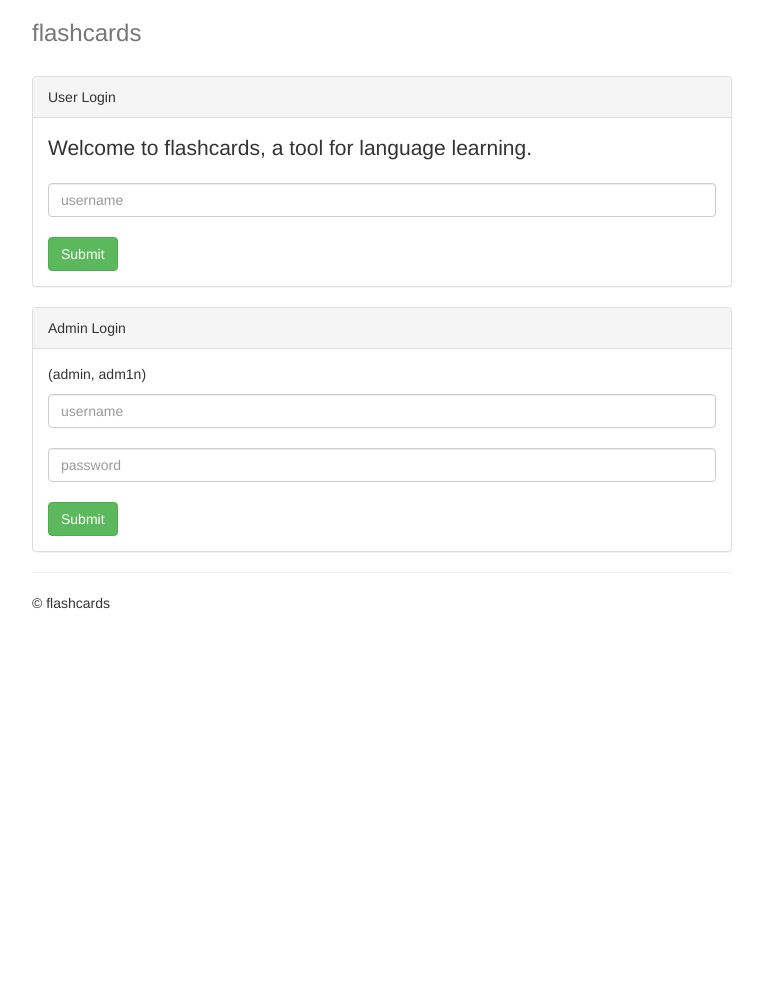
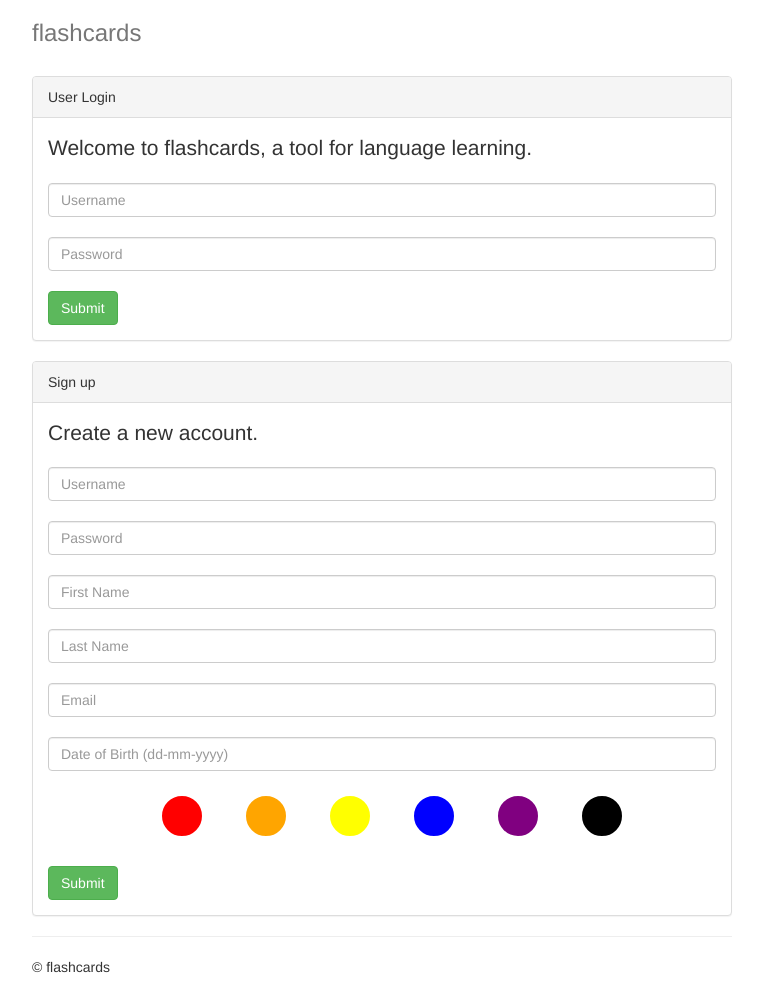
Before and after one commit to timpei/CS2012-30, a Flask app: page / in a window 1280 px wide. Shown: the whole page, without its empty margins (258-1021 px from the left). Before the commit the page ends 609 px from the top, so only its background shows below. Run offline with Flask 2, Linux system fonts and the light colour scheme; parts of the project's set-up code (start-up, migrations or seed data) failed here and were passed over; some libraries are stand-ins or nearby versions.

Commit message:
Added signing up to login page

```diff
--- a/application.py
+++ b/application.py
@@ -1,13 +1,10 @@
 import os
 import sqlite3
 from flask import Flask, render_template, request, redirect, url_for, g
+from datetime import datetime
 
 # this is the path of the sqlite3 db file
 DATABASE = 'tmp/flashcard.db'
-
-# the admin credentials is hardcoded for simulation purposes
-ADMIN_USERNAME = 'admin'
-ADMIN_PASS = 'adm1n'
 
 # this is an attribute that will be used by flask
 # setting DEBUG to true will allow you to trace server activities from terminal
@@ -63,17 +60,45 @@ def login():
 def submitLogin():
     # get the post variable for username (from the form)
     username=request.form['username']
+    password=request.form['password']
 
-    user = query_db('SELECT * FROM users WHERE username = ?',
+    # get user information
+    user = query_db('SELECT * FROM User WHERE username = ?',
                     [username], one=True)
 
-    # add the user into the database if it doesn't exist
-    if user is None:
-        get_db().execute('INSERT INTO users (username) VALUES (?)',
-                     [username])
-        get_db().commit()
+    # if user doesn't exist or password is incorrect
+    # TODO(sumin): Decode password
+    if user is None or user[5] != password:
+        return render_template('login.html', failed=True)
 
     return redirect(url_for('userDashboard', username=username))
+
+@app.route('/submit_signup', methods=['POST'])
+def submitSignup():
+    # get all the sign up information from the form
+    username=request.form['username']
+    password=request.form['password']
+    firstname=request.form['firstname']
+    lastname=request.form['lastname']
+    email=request.form['email']
+    birthday=request.form['birthday']
+    avatar=request.form['inlineRadio']
+
+    # TODO(sumin): Encode password
+    # add the user into the database if it doesn't exist
+    get_db().execute('INSERT INTO User '
+                     '(username, firstName, lastName, email, birthday, password,'
+                     'isAdmin, avatar, lastLogin, registerDate) VALUES '
+                     '(?, ?, ?, ?, ?, ?, ?, ?, ?, ?)',
+                     [username, firstname, lastname, email, birthday, password,
+                      False, avatar, datetime.now(), datetime.now()])
+    get_db().commit()
+
+    # boolean for insert success (always success for now)
+    # TODO(sumin): Check the db execute function to see if insert was successful
+    success=True
+
+    return render_template('login.html', signUp=True, success=success)
 
 @app.route('/user/<username>')
 def userDashboard(username):
--- a/static/css/homepage.css
+++ b/static/css/homepage.css
@@ -1,3 +1,54 @@
 .container {
 	max-width: 730px;
 }
+
+input[type=radio] {
+  display: none;
+}
+
+
+/*
+Avatar radio button styling
+Taken from http://stackoverflow.com/questions/26531642/creating-a-custom-checkbox-with-css-bootstrap
+*/
+/*
+- Style each label that is directly after the input
+- position: relative; will ensure that any position: absolute children will position themselves in relation to it
+*/
+input[type=radio] + label {
+  /*background: url(http://lorempixel.com/output/people-q-c-50-50-1.jpg) no-repeat;*/
+  background-color: black;
+  height: 50px;
+  width: 50px;
+  display: block;
+  border-radius: 50%;
+  position: relative;
+  transition: all 0.4s;
+  border: solid 5px #FFF;
+  box-shadow: 0 0 1px #FFF; /* Soften the jagged edge */
+}
+
+/* Provide a border when hovered and when the checkbox before it is checked */
+input[type=radio] + label:hover,
+input[type=radio]:checked + label {
+  border: solid 5px #5cb85c;
+  box-shadow: 0 0 1px #5cb85c; /* Soften the jagged edge */
+}
+
+/*
+- Create a pseudo element :after when checked and provide a tick
+- Center the content
+*/
+input[type=radio]:checked + label:after {
+  content: '\2714'; /*content is required, though it can be empty - content: '';*/
+  display: block;
+  height: 1em;
+  width: 1em;
+  position: absolute;
+  top: 0;
+  left: 0;
+  bottom: 0;
+  right: 0;
+  margin: auto;
+  color: #5cb85c;
+}
--- a/templates/base.html
+++ b/templates/base.html
@@ -1,6 +1,6 @@
 <!doctype html>
 
-<html lang="en" ng-app="funadamental">
+<html lang="en">
   <head>
     <meta charset="utf-8">
 
--- a/templates/login.html
+++ b/templates/login.html
@@ -8,32 +8,79 @@
         <h3 class="text-muted">flashcards</h3>
     </div>
 
+    {% if failed %}
+    <div class="alert alert-danger" role="alert">
+        Your username or password is incorrect.
+    </div>
+    {% endif %}
+
+    {% if signUp %}
+        {% if success %}
+            <div class="alert alert-success" role="alert">Sign up was successful!</div>
+        {% else %}
+            <div class="alert alert-danger" role="alert">Sign up was unsuccessful.</div>
+        {% endif %}
+    {% endif %}
+
     <div class="panel panel-default">
         <div class="panel-heading">User Login</div>
         <div class="panel-body">
             <p class="lead">Welcome to flashcards, a tool for language learning.</p>
-
             <form method="post" action="/submit_login">
-                  <input class="form-control" type="text" name="username" placeholder="username"/><br />
+                <input class="form-control" type="text" name="username" placeholder="Username"/><br />
+                <input class="form-control" type="password" name="password" placeholder="Password"/><br />
                 <input class="btn btn-success" type="submit" />
             </form>
         </div>
     </div>
 
     <div class="panel panel-default">
-            <div class="panel-heading">Admin Login</div>
+        <div class="panel-heading">Sign up</div>
         <div class="panel-body">
-                <p>(admin, adm1n)</p>
-                <form method="post" action="/submit_admin_login">
-                  <input class="form-control" type="text" name="username" placeholder="username"/><br />
-                  <input class="form-control" type="password" name="password" placeholder="password"/><br />
-                  <input class="btn btn-success" type="submit" />
+            <p class="lead">Create a new account.</p>
+
+            <form method="post" action="/submit_signup">
+                <input class="form-control" type="text" name="username" placeholder="Username"/><br/>
+                <input class="form-control" type="password" name="password" placeholder="Password"/><br/>
+                <input class="form-control" type="text" name="firstname" placeholder="First Name"/><br/>
+                <input class="form-control" type="text" name="lastname" placeholder="Last Name"/><br/>
+                <input class="form-control" type="text" name="email" placeholder="Email"/><br/>
+                <input class="form-control" type="text" name="birthday" placeholder="Date of Birth (dd-mm-yyyy)"/><br/>
+                <div align="middle">
+                    <label class="radio-inline">
+                        <input type="radio" name="inlineRadio" id="radio1" value="1"/>
+                        <label for="radio1" style="background-color: red"></label>
+                    </label>
+                    <label class="radio-inline">
+                        <input type="radio" name="inlineRadio" id="radio2" value="2"/>
+                        <label for="radio2" style="background-color: orange"></label>
+                    </label>
+                    <label class="radio-inline">
+                        <input type="radio" name="inlineRadio" id="radio3" value="3"/>
+                        <label for="radio3" style="background-color: yellow"></label>
+                    </label>
+                    <label class="radio-inline">
+                        <input type="radio" name="inlineRadio" id="radio4" value="4"/>
+                        <label for="radio4" style="background-color: blue"></label>
+                    </label>
+                    <label class="radio-inline">
+                        <input type="radio" name="inlineRadio" id="radio5" value="5"/>
+                        <label for="radio5" style="background-color: purple"></label>
+                    </label>
+                    <label class="radio-inline">
+                        <input type="radio" name="inlineRadio" id="radio6" value="6"/>
+                        <label for="radio6" style="background-color: black"></label>
+                    </label>
+                </div>
+                <br/>
+
+                <input class="btn btn-success" type="submit"/>
             </form>
         </div>
     </div>
 
     <footer class="footer">
-            <hr />
+        <hr/>
         <p>© flashcards</p>
     </footer>
 
```
Lines whose indentation alone changed are shown as unchanged.
